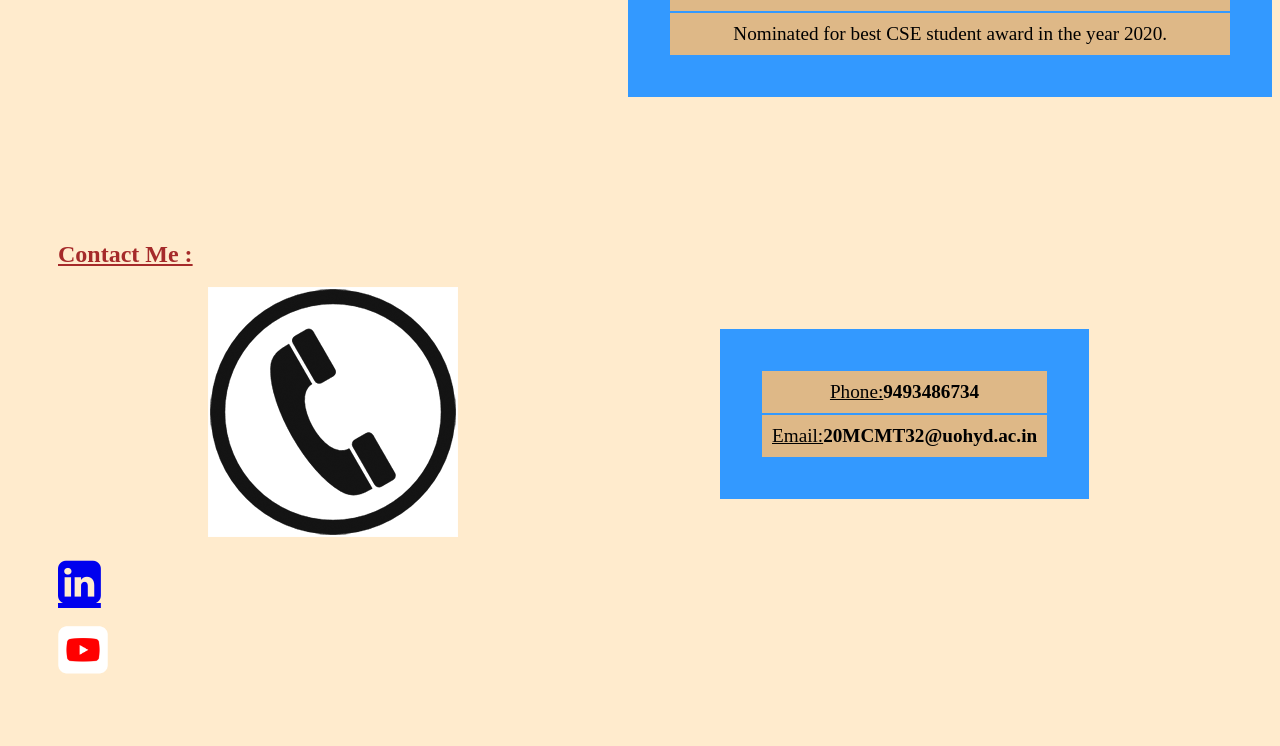
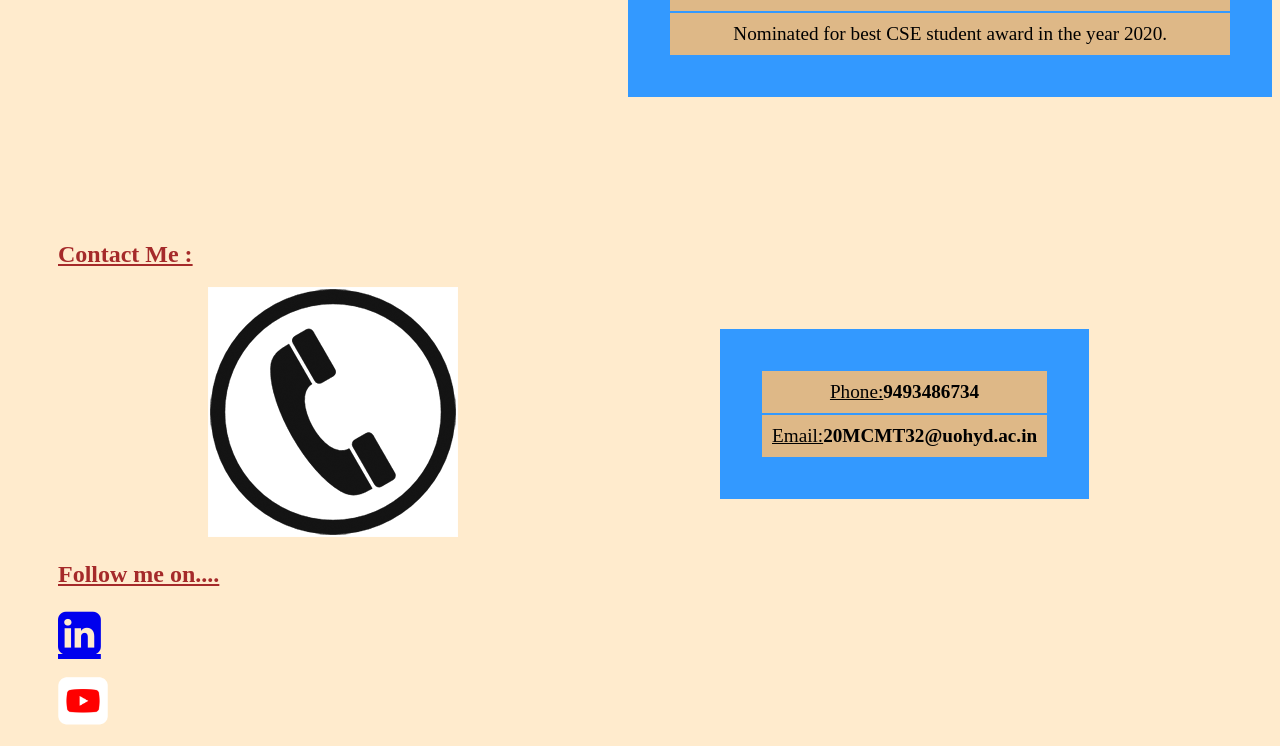
Before and after one commit to tarakpotturi/tarakpotturi.github.io, a plain HTML site: page index.html in a window 1280 px wide. Shown: the part 3055-3801 px from the top of the page. Before the commit the page ends 3750 px from the top, so only its background shows below. Drawn offline with Linux system fonts and the light colour scheme.

Commit message:
Update index.html

```diff
--- a/index.html
+++ b/index.html
@@ -200,6 +200,7 @@
                 </p>
             </div>
             <div>
+                <h2 style="color: brown;padding-left: 50px;"><u>Follow me on....</u></h2>
                 <p style="padding-left: 50px;">
                     <i style="font-size:50px" class="fa"><a href="https://www.linkedin.com/in/tarak-potturi-47607a14a/">&#xf08c;</a></i>
                     <br>
```
